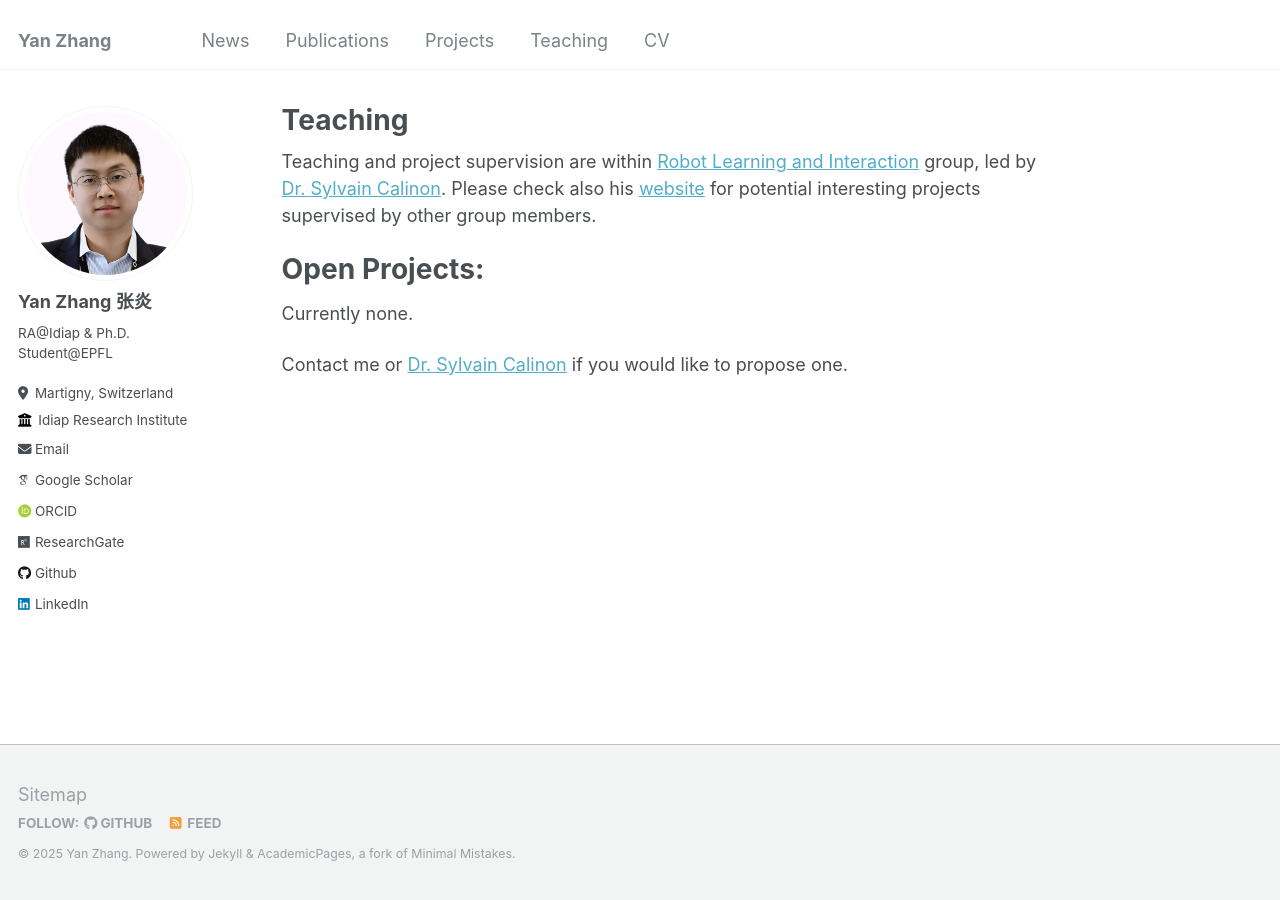
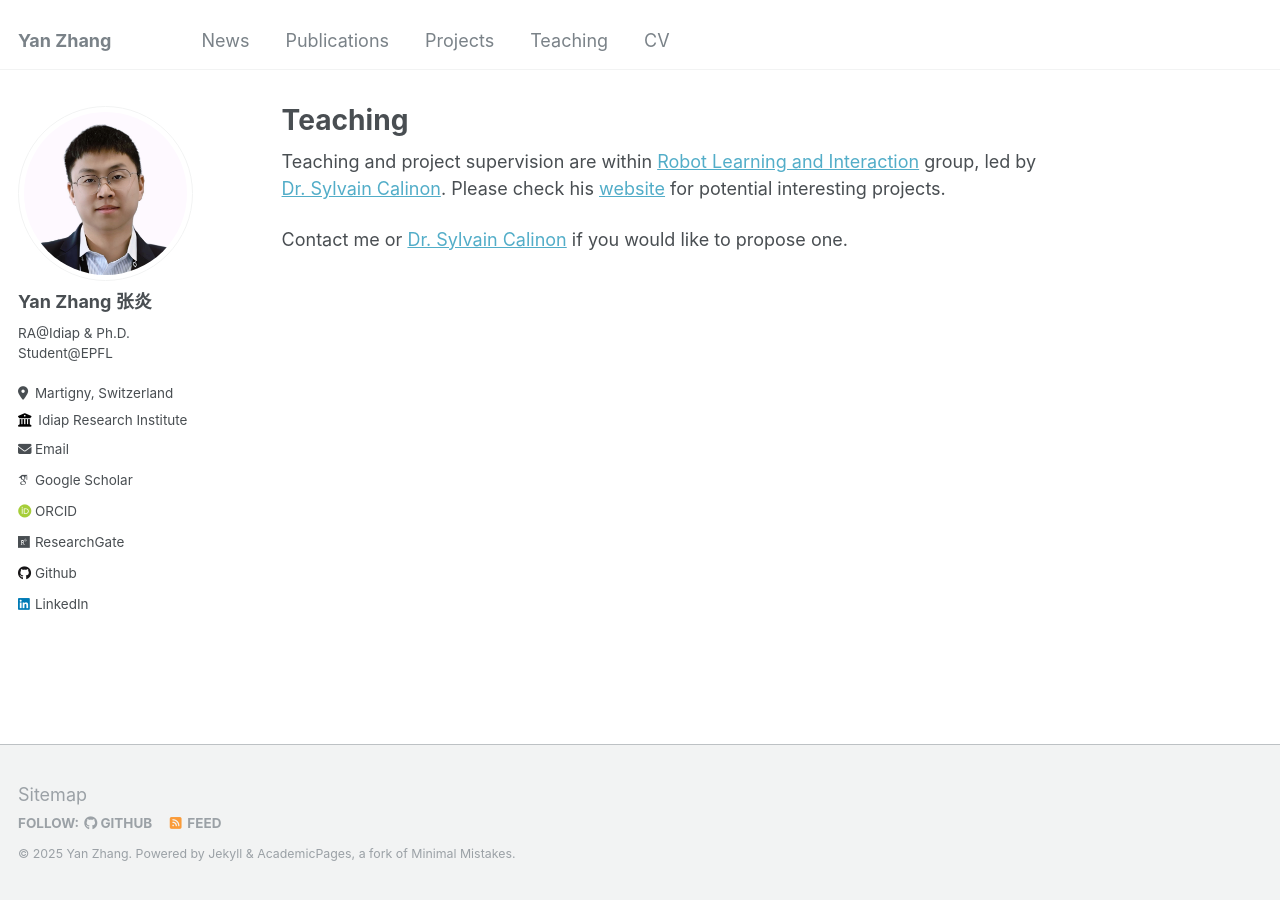
Before and after one commit to ollieyzhang/ollieyzhang.github.io, a Jekyll site: the page built from _pages/teaching.md, in a window 1280 px wide. Built offline with Jekyll 4.4.1, drawn with Linux system fonts in a browser that asks for light colours; some web fonts are replaced.

Commit message:
update teaching

```diff
--- a/_pages/teaching.md
+++ b/_pages/teaching.md
@@ -5,11 +5,11 @@ permalink: /teaching/
 author_profile: true
 ---
 
-Teaching and project supervision are within [Robot Learning and Interaction](https://www.idiap.ch/en/scientific-research/robot-learning-and-interaction) group, led by [Dr. Sylvain Calinon](https://calinon.ch/index.html). Please check also his [website](https://calinon.ch/projProp.htm) for potential interesting projects supervised by other group members.
+Teaching and project supervision are within [Robot Learning and Interaction](https://www.idiap.ch/en/scientific-research/robot-learning-and-interaction) group, led by [Dr. Sylvain Calinon](https://calinon.ch/index.html). Please check his [website](https://calinon.ch/projProp.htm) for potential interesting projects.
 
-# Open Projects:
+<!-- # Open Projects: -->
 
-Currently none.
+<!-- Currently none.  -->
 
 Contact me or [Dr. Sylvain Calinon](https://calinon.ch/index.html) if you would like to propose one.
 
```
